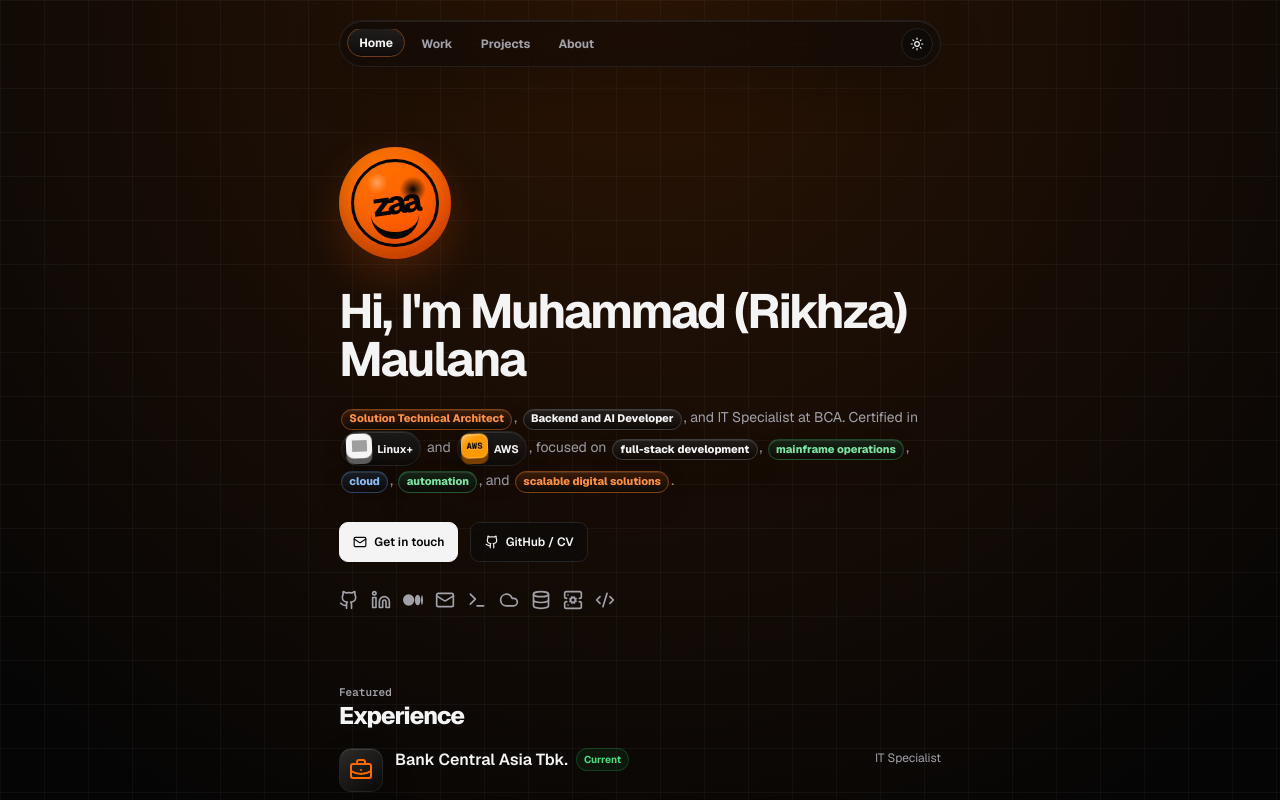
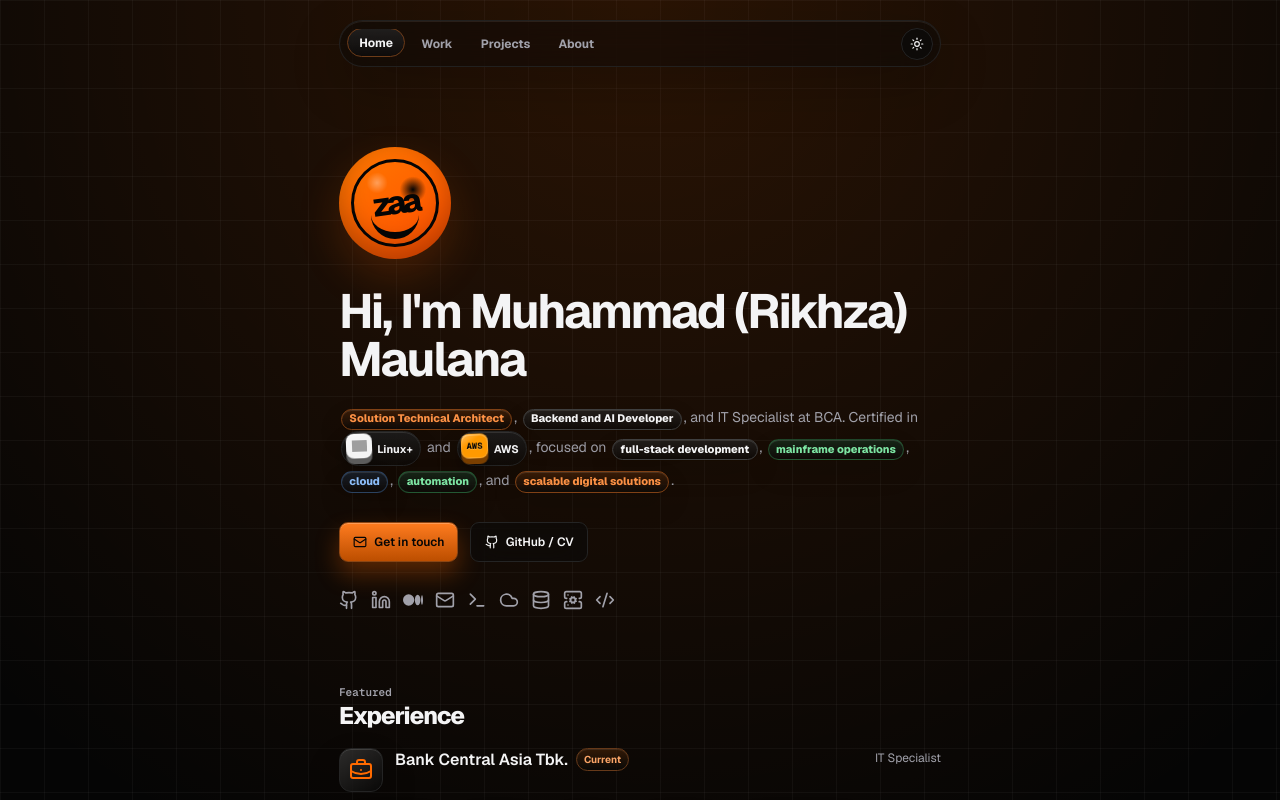
Before and after one commit to rikhza/za-portfolio, a React (Vite) app: page / in a window 1280 px wide. Shown: the top 800 px of the page. Built offline with nearby package versions, Linux system fonts and the light colour scheme; grey boxes are pictures that could not be loaded.

Commit message:
Tune badge and primary button colors to match theme
Co-authored-by: rikhza <62339855+rikhza@users.noreply.github.com>

```diff
--- a/src/index.css
+++ b/src/index.css
@@ -191,15 +191,20 @@ a {
 }
 
 .light-button {
-	border: 1px solid var(--foreground);
-	background: var(--foreground);
-	color: var(--background);
+	border: 1px solid color-mix(in srgb, var(--orange) 48%, var(--line));
+	background:
+		linear-gradient(180deg, color-mix(in srgb, var(--orange) 88%, white), color-mix(in srgb, var(--orange) 74%, black));
+	color: color-mix(in srgb, var(--background) 92%, #050505);
 	padding: 0.62rem 0.82rem;
+	box-shadow:
+		inset 0 1px 0 rgba(255, 255, 255, 0.24),
+		0 12px 24px color-mix(in srgb, var(--orange) 30%, transparent);
 }
 
 .light-button:hover {
-	background: var(--orange);
-	border-color: var(--orange);
+	background:
+		linear-gradient(180deg, color-mix(in srgb, var(--orange) 94%, white), color-mix(in srgb, var(--orange) 82%, black));
+	border-color: color-mix(in srgb, var(--orange) 68%, var(--line));
 	transform: translateY(-1px);
 }
 
@@ -445,13 +450,16 @@ a {
 .status-badge {
 	display: inline-flex;
 	align-items: center;
-	border: 1px solid rgba(34, 197, 94, 0.22);
+	border: 1px solid color-mix(in srgb, var(--orange) 30%, var(--line));
 	border-radius: 999px;
-	background: rgba(34, 197, 94, 0.08);
+	background:
+		linear-gradient(180deg, color-mix(in srgb, var(--orange) 16%, transparent), transparent),
+		color-mix(in srgb, var(--glass) 90%, transparent);
 	padding: 0.2rem 0.44rem;
-	color: #4ade80;
+	color: color-mix(in srgb, var(--orange) 58%, var(--foreground));
 	font-size: 10px;
 	font-weight: 700;
+	box-shadow: inset 0 1px 0 rgba(255, 255, 255, 0.08);
 }
 
 .repo-card {
```
